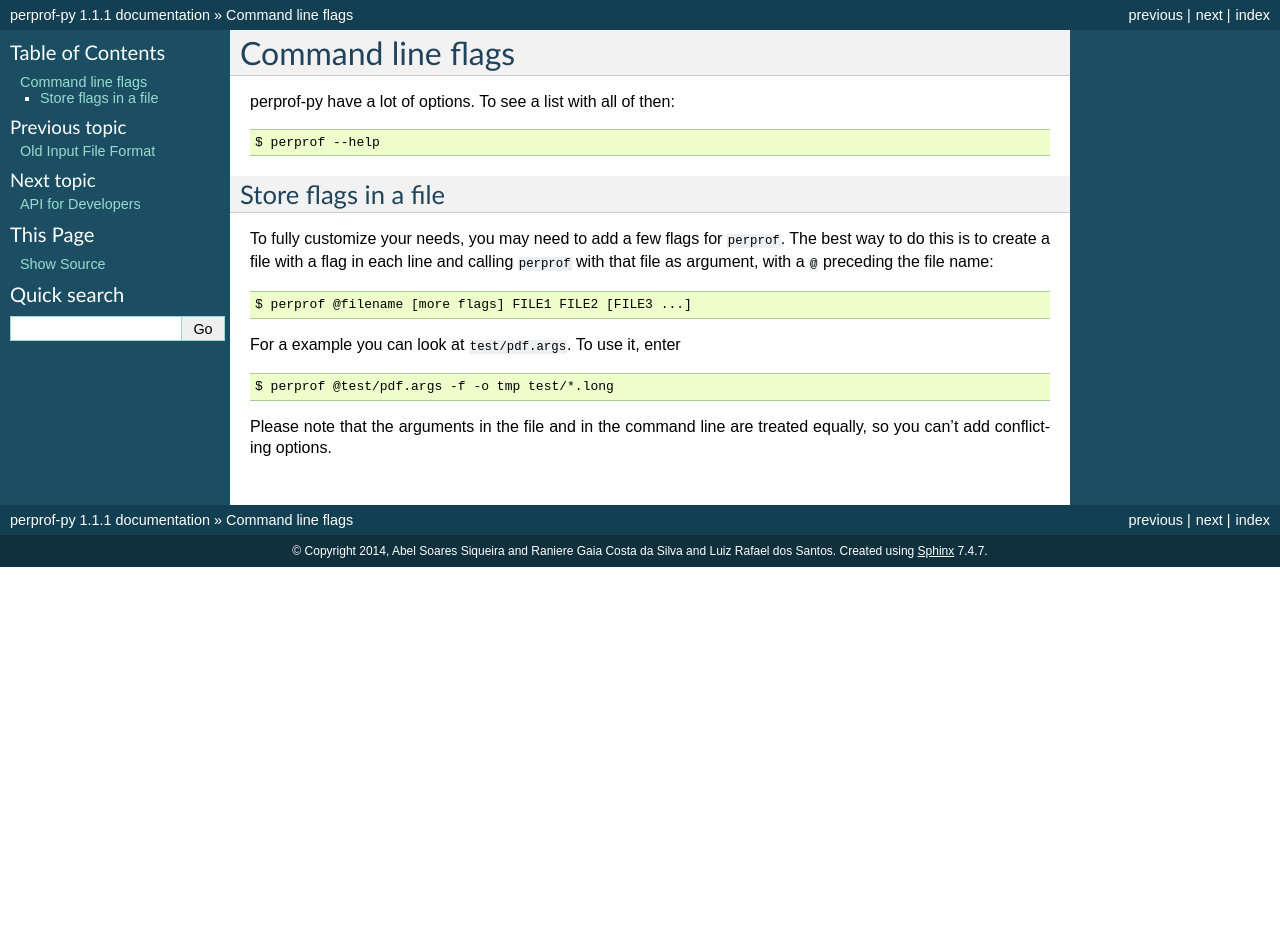
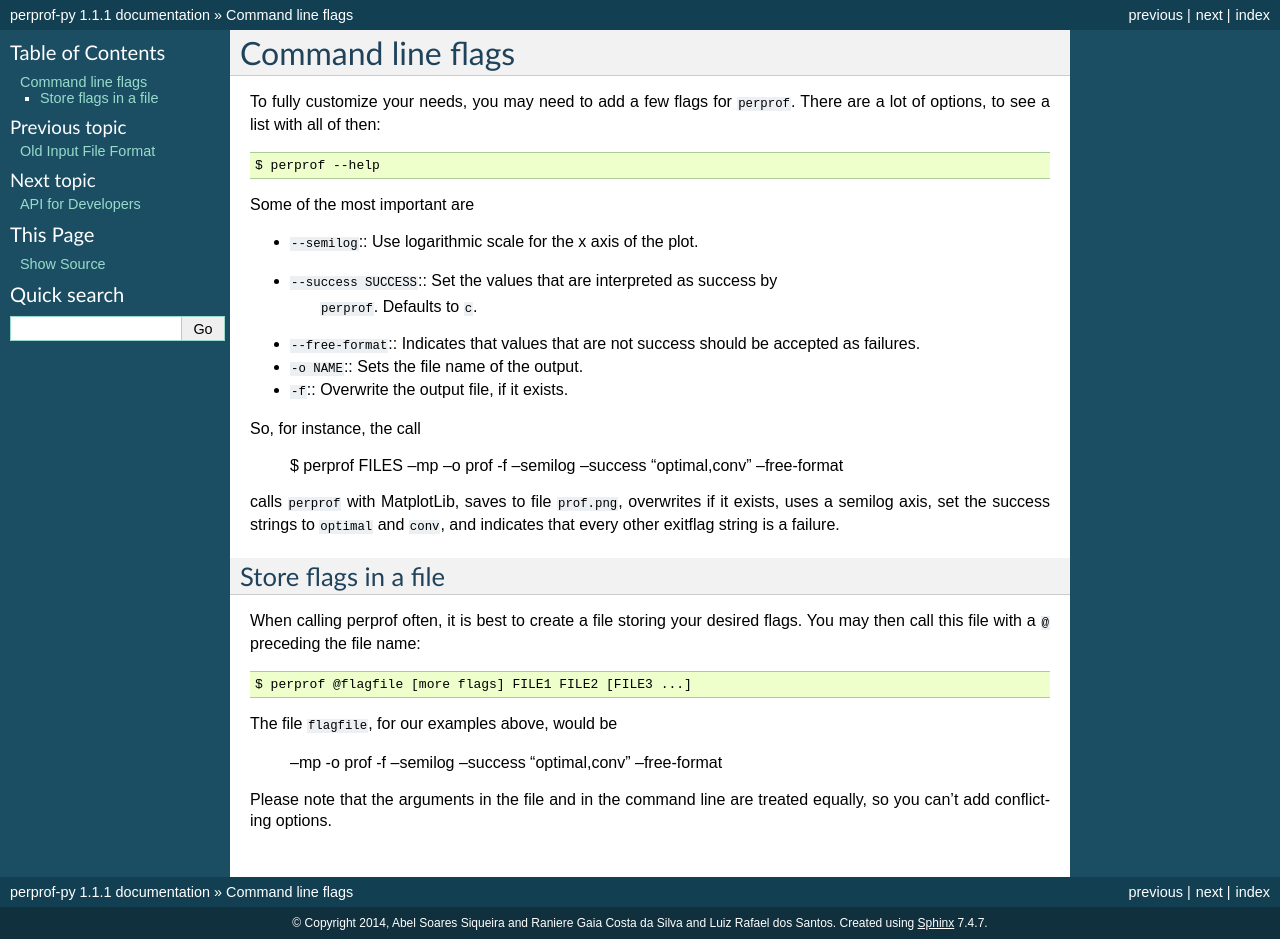
Before and after one commit to abelsiqueira/perprof-py, a Sphinx documentation site: the page built from doc/flags.rst, in a window 1280 px wide. Built offline with Sphinx 7.4.7, drawn with Linux system fonts in a browser that asks for light colours; before the commit the page ends 900 px from its top, so only the background shows below that.

Commit message:
Update flags documentation

```diff
--- a/doc/flags.rst
+++ b/doc/flags.rst
@@ -1,22 +1,48 @@
 Command line flags
 ==================
 
-perprof-py have a lot of options. To see a list with all of then::
+To fully customize your needs, you may need to add a few flags for ``perprof``.
+There are a lot of options, to see a list with all of then::
 
     $ perprof --help
+
+Some of the most important are
+
+* ``--semilog``:: Use logarithmic scale for the x axis of the plot.
+* ``--success SUCCESS``:: Set the values that are interpreted as success by
+    ``perprof``. Defaults to ``c``.
+* ``--free-format``:: Indicates that values that are not success should be
+  accepted as failures.
+* ``-o NAME``:: Sets the file name of the output.
+* ``-f``:: Overwrite the output file, if it exists.
+
+So, for instance, the call
+
+    $ perprof FILES --mp --o prof -f --semilog --success "optimal,conv"
+    --free-format
+
+calls ``perprof`` with MatplotLib, saves to file ``prof.png``, overwrites if it
+exists, uses a semilog axis, set the success strings to ``optimal`` and
+``conv``, and indicates that every other exitflag string is a failure.
 
 Store flags in a file
 ---------------------
 
-To fully customize your needs, you may need to add a few flags for ``perprof``. The
-best way to do this is to create a file with a flag in each line and calling
-``perprof`` with that file as argument, with a ``@`` preceding the file name::
+When calling perprof often, it is best to create a file storing your desired
+flags. You may then call this file with a ``@`` preceding the file name::
 
-    $ perprof @filename [more flags] FILE1 FILE2 [FILE3 ...]
+    $ perprof @flagfile [more flags] FILE1 FILE2 [FILE3 ...]
 
-For a example you can look at ``test/pdf.args``. To use it, enter ::
+The file ``flagfile``, for our examples above, would be
 
-    $ perprof @test/pdf.args -f -o tmp test/*.long
+    --mp
+    -o
+    prof
+    -f
+    --semilog
+    --success
+    "optimal,conv"
+    --free-format
 
 Please note that the arguments in the file and in the command line are
 treated equally, so you can't add conflicting options.
```
